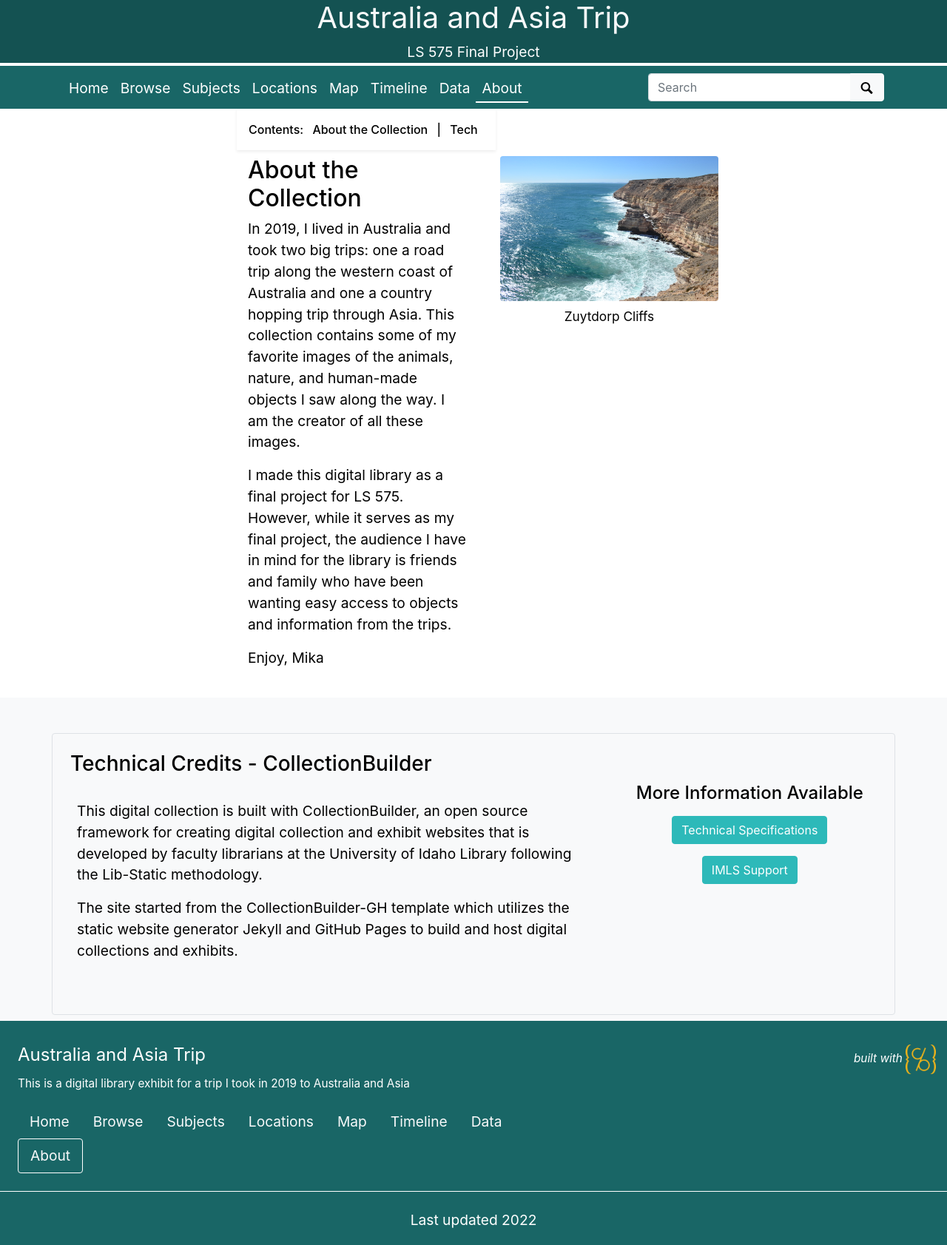
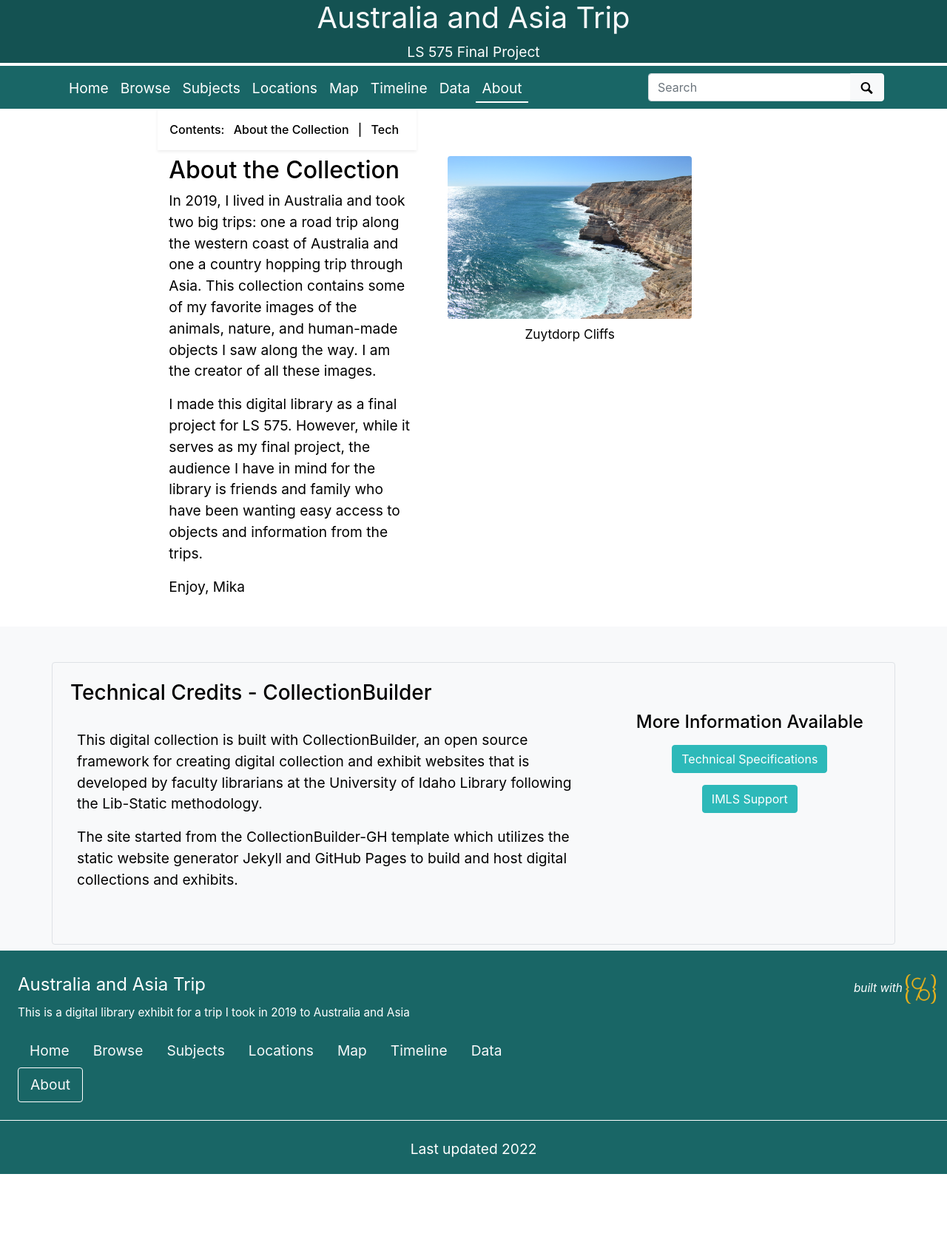
Before and after one commit to mikasmith97/final.github.io, a Jekyll site: the page built from pages/about.md, in a window 1280 px wide. Shown: the whole page at 74% size. Built offline with Jekyll 4.4.1, drawn with Linux system fonts in a browser that asks for light colours; after the commit the page ends 1587 px from its top, so only the background shows below that.

Commit message:
Update about.html

```diff
--- a/_layouts/about.html
+++ b/_layouts/about.html
@@ -1,11 +1,11 @@
 ---
 layout: default
 ---
-<div class="row offset-md-3">
+<div class="row offset-md-2">
 {% include feature/nav-menu.html sections="About the Collection" %}
 </div>
 
-<div class="row offset-md-3">
+<div class="row offset-md-2">
   <div class="col-md-4">
     <h2>About the Collection</h2>
     <p>In 2019, I lived in Australia and took two big trips: one a road trip along the western coast of Australia and one a country hopping trip through Asia. This collection contains some of my favorite images of the animals, nature, and human-made objects I saw along the way. I am the creator of all these images. </p>
```
